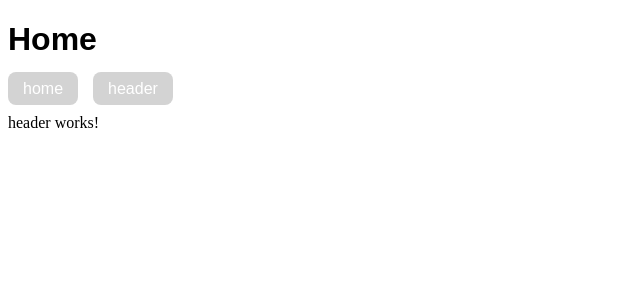
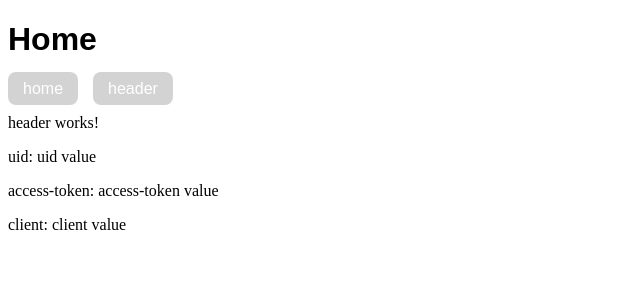
Before and after one commit to OGShoheiMatsuzawa/header, an Angular app: page /header in a window 1280 px wide. Shown: the top 300 px of the page, without its empty margins (0-640 px from the left). Built offline with nearby package versions, Linux system fonts and the light colour scheme.

Commit message:
Display mock of header

```diff
--- /dev/null
+++ b/src/app/header.ts
@@ -0,0 +1,5 @@
+export interface Header {
+  uid: string;
+  access_token: string;
+  client: string;
+}
--- a/src/app/header/header.component.html
+++ b/src/app/header/header.component.html
@@ -1 +1,4 @@
 <p>header works!</p>
+<p>uid: {{ this.header.uid }}</p>
+<p>access-token: {{ this.header.access_token }}</p>
+<p>client: {{ this.header.client }}</p>
--- a/src/app/header/header.component.ts
+++ b/src/app/header/header.component.ts
@@ -1,4 +1,7 @@
 import { Component } from '@angular/core';
+
+import { Header } from '../header';
+import { HEADER } from '../mock';
 
 @Component({
   selector: 'app-header',
@@ -7,4 +10,6 @@ import { Component } from '@angular/core';
 })
 export class HeaderComponent {
 
+  header: Header = HEADER
+
 }
--- /dev/null
+++ b/src/app/mock.ts
@@ -0,0 +1,7 @@
+import { Header } from './header';
+
+export const HEADER: Header = {
+  uid: 'uid value',
+  access_token: 'access-token value',
+  client: 'client value'
+};
```
